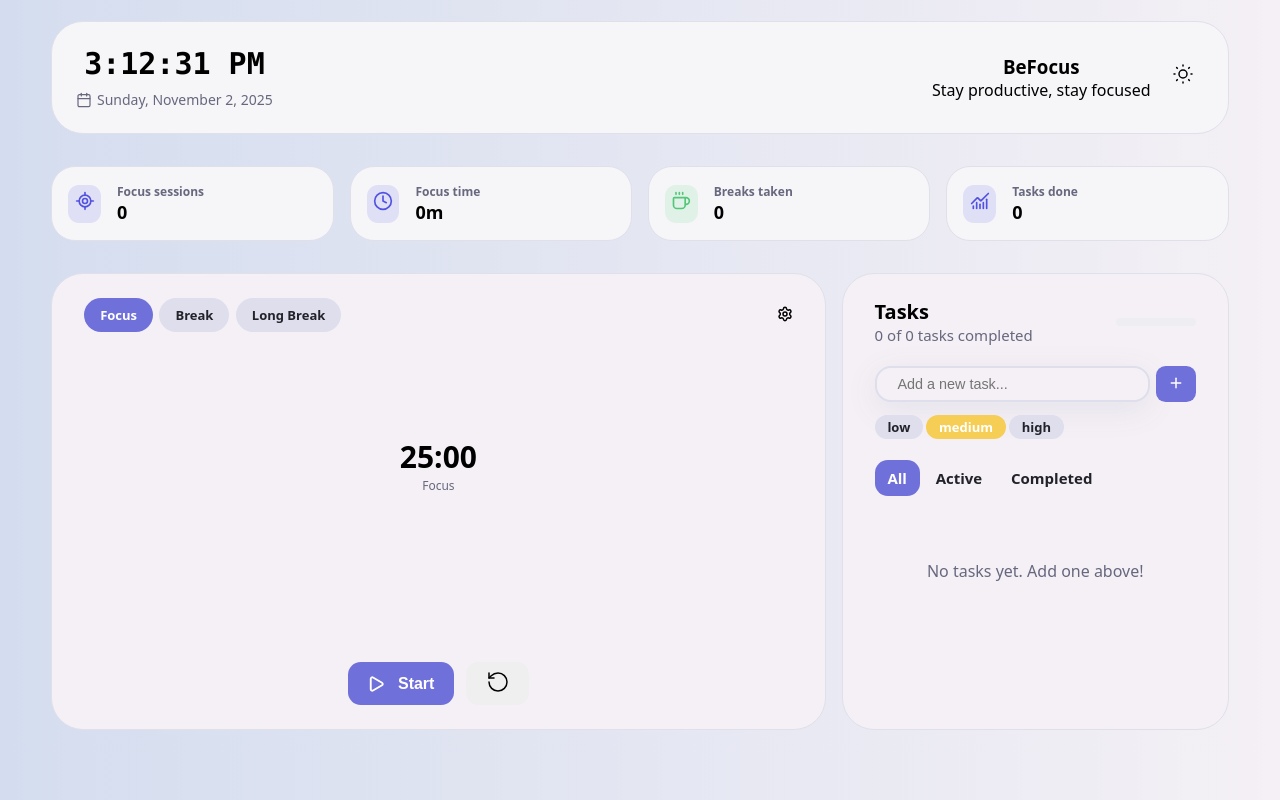
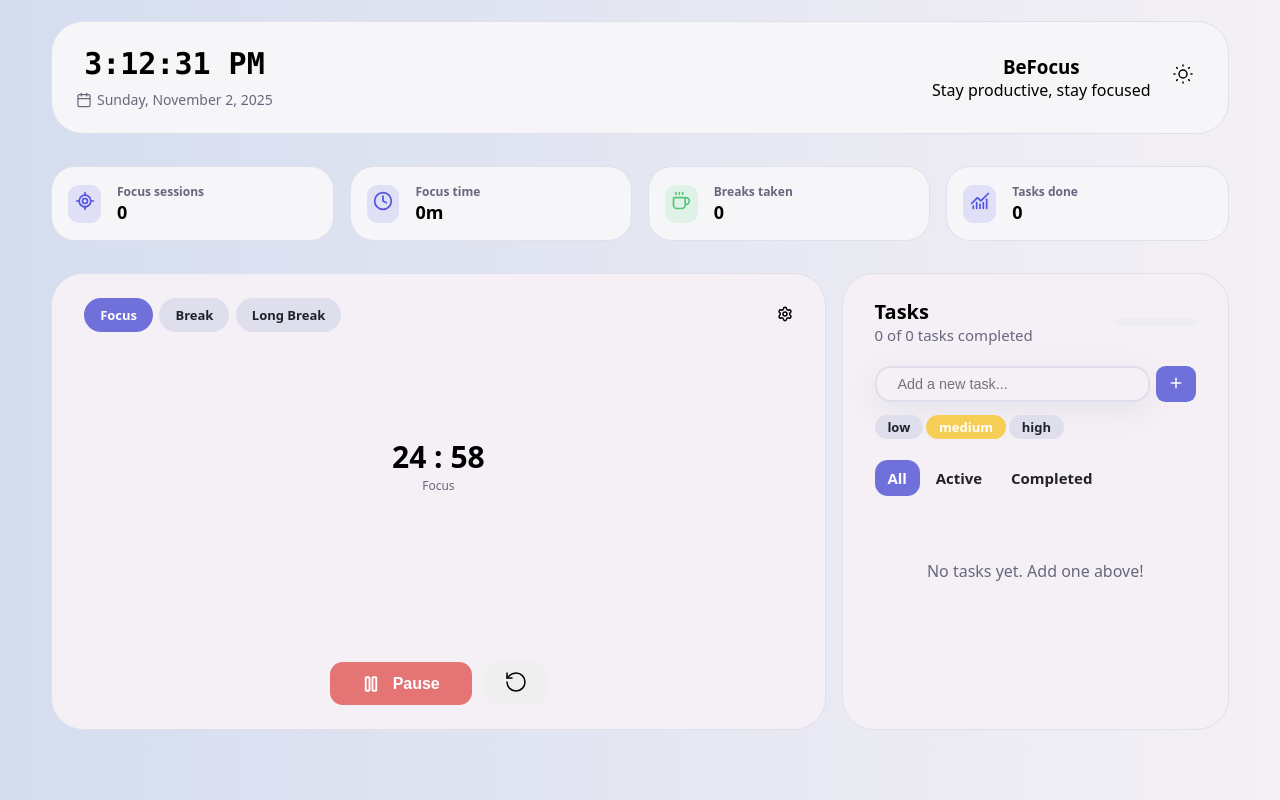
Before and after one commit to geo-777/befocus-pomodoro-web-app, a React (Vite) app: page / in a window 1280 px wide. Both pictures are taken after a click on the button "Start". Built offline with nearby package versions, Linux system fonts and the light colour scheme.

Commit message:
timer v1

```diff
--- a/index.html
+++ b/index.html
@@ -9,5 +9,5 @@
   <body>
     <div id="root"></div>
     <script type="module" src="/src/main.jsx"></script>
-  </body>
+    </body>
 </html>
--- a/src/App.css
+++ b/src/App.css
@@ -22,6 +22,7 @@
   --border: hsl(240, 20%, 88%);
   --input: hsl(240, 20%, 90%);
   --ring: hsl(240, 60%, 65%);
+  --stop-btn: #e57575;
   --gradient-glass: linear-gradient(
     135deg,
     hsla(240, 15%, 98%, 0.8),
@@ -42,6 +43,28 @@ body {
   padding-block: 1.3rem;
   background-image: linear-gradient(to left, var(--main-bg), var(--main-bg2));
 }
+.modal-overlay {
+  position: fixed;
+  top: 0;
+  left: 0;
+  width: 100%;
+  height: 100%;
+  background-color: rgba(0, 0, 0, 0.5); /* black with 50% opacity */
+  backdrop-filter: blur(4px); /* optional – adds background blur */
+  z-index: 999; /* sits above the page but below the modal */
+}
+
+.settings-window {
+  position: absolute;
+  top: 50%;
+  left: 50%;
+  transform: translate(-50%, -50%);
+  background: white;
+  border-radius: 1rem;
+  padding: 2rem;
+  z-index: 1000; /* above overlay */
+}
+
 nav {
   background-color: var(--card-bg);
   border: 1.5px solid var(--card-border);
@@ -144,6 +167,7 @@ nav {
 }
 
 .main-container {
+  position: relative;
   min-height: 450px;
   display: grid;
   grid-template-columns: 2fr 1fr;
@@ -220,14 +244,19 @@ nav {
   cursor: pointer;
   transform: scale(1.05);
 }
-
+.start-btn span {
+  display: inline-flex;
+  margin-top: 1px;
+}
 .start-btn {
+  padding-inline: 2rem;
   background-color: var(--ring);
   color: var(--light-fg);
   font-weight: 600;
   font-size: 1rem;
   display: flex;
   align-items: center;
+  justify-content: center;
   gap: 0.8rem;
 }
 .todo-heading {
@@ -426,3 +455,7 @@ nav {
   color: #e46767;
   background-color: rgba(228, 103, 103, 0.118);
 }
+.pause-timer-mode {
+  background-color: var(--stop-btn);
+  color: var(--light-fg);
+}
--- a/src/components/Main.jsx
+++ b/src/components/Main.jsx
@@ -1,5 +1,5 @@
-import { Settings, Plus, RotateCcw, Play } from "lucide-react";
-import { useState, useEffect } from "react";
+import { Settings, Plus, RotateCcw, Play, Pause } from "lucide-react";
+import { useState, useEffect, useRef } from "react";
 import TodoItem from "./TodoItem";
 const Main = () => {
   const [listPriority, setlistPriority] = useState("medium");
@@ -51,21 +51,67 @@ const Main = () => {
     break: "Break",
     longBreak: "Long Break",
   };
+
+  // timer logic
+  const [isTimerRunning, setIsTimerRunning] = useState(false);
+
+  const timerId = useRef(null);
+  const [defaultPomSettings, setDefaultPom] = useState({
+    focus: "25 : 00",
+    break: "05 : 00",
+    longBreak: "15 : 00",
+  });
+  const [pomoTimer, setPomoTimer] = useState(defaultPomSettings[timerMode]);
+
+  useEffect(() => {
+    if (isTimerRunning) {
+      timerId.current = setInterval(() => {
+        setPomoTimer((prev) => {
+          const [m, s] = prev.trim().split(":").map(Number);
+          let totalSeconds = m * 60 + s - 1;
+
+          if (totalSeconds < 0) {
+            clearInterval(timerId.current);
+            setIsTimerRunning(false);
+            return "00 : 00";
+          }
+
+          const min = String(Math.floor(totalSeconds / 60)).padStart(2, "0");
+          const sec = String(totalSeconds % 60).padStart(2, "0");
+          return `${min} : ${sec}`;
+        });
+      }, 1000);
+    } else {
+      clearInterval(timerId.current);
+    }
+
+    return () => clearInterval(timerId.current);
+  }, [isTimerRunning]);
+
+  function handleTimerStartBtnClickEvent() {
+    if (pomoTimer != "00 : 00") setIsTimerRunning((prev) => !prev);
+  }
+
   return (
     <main className="main-container">
       <div className="pomodoro-container main-grid-item">
         <div className="pomo-header-container">
           <div className="pomo-buttons">
-            {/* <h4 className="pomo-btn-item">Focus</h4>
-            <h4 className="pomo-btn-item">Break</h4>
-            <h4 className="pomo-btn-item">Long Break</h4> */}
             {["focus", "break", "longBreak"].map((elem) => {
               return (
                 <h4
+                  key={elem}
                   className={`pomo-btn-item ${
                     elem === timerMode ? "pomo-btn-item-active" : ""
                   }`}
-                  onClick={() => setTimerMode(elem)}
+                  onClick={() => {
+                    setTimerMode(elem);
+
+                    if (elem !== timerMode) {
+                      setIsTimerRunning(false);
+                      setPomoTimer(defaultPomSettings[elem]);
+                    }
+                  }}
                 >
                   {AllTimerModes[elem]}
                 </h4>
@@ -79,15 +125,32 @@ const Main = () => {
 
         <div className="flex-container-for-pomo">
           <div className="pomo-timer-container">
-            <h4 className="pomo-timer">25:00</h4>
+            <h4 className="pomo-timer">{pomoTimer}</h4>
             <p>{AllTimerModes[timerMode]}</p>
           </div>
 
           <div className="pomo-controls">
-            <button className="start-btn pomo-ctrl-btn">
-              <Play strokeWidth={2.5} size={18} /> Start
+            <button
+              className={`start-btn pomo-ctrl-btn ${
+                isTimerRunning ? "pause-timer-mode" : ""
+              }`}
+              onClick={handleTimerStartBtnClickEvent}
+            >
+              {isTimerRunning ? (
+                <Pause strokeWidth={2.5} size={18} />
+              ) : (
+                <Play strokeWidth={2.5} size={18} />
+              )}
+              <span>{isTimerRunning ? "Pause" : "Start"}</span>
             </button>
-            <button className="reset-btn pomo-ctrl-btn">
+            <button
+              className="reset-btn pomo-ctrl-btn"
+              onClick={() => {
+                clearInterval(timerId.current);
+                setIsTimerRunning(false);
+                setPomoTimer(defaultPomSettings[timerMode]);
+              }}
+            >
               <RotateCcw strokeWidth={1.5} />
             </button>
           </div>
--- /dev/null
+++ b/src/components/PomSettings.jsx
@@ -0,0 +1,5 @@
+const PomSettings = () => {
+  return <div className="settings-window"></div>;
+};
+
+export default PomSettings;
```
